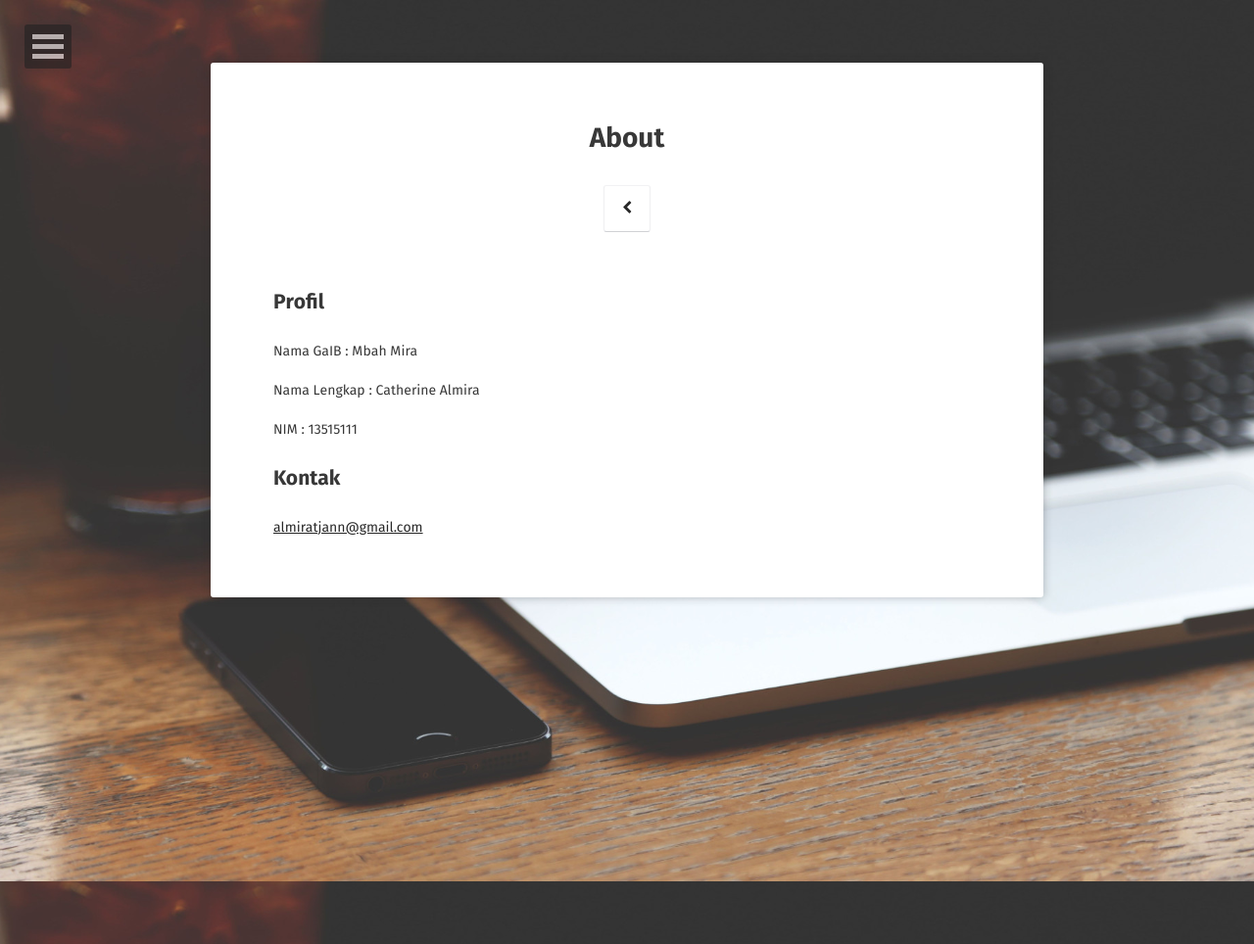
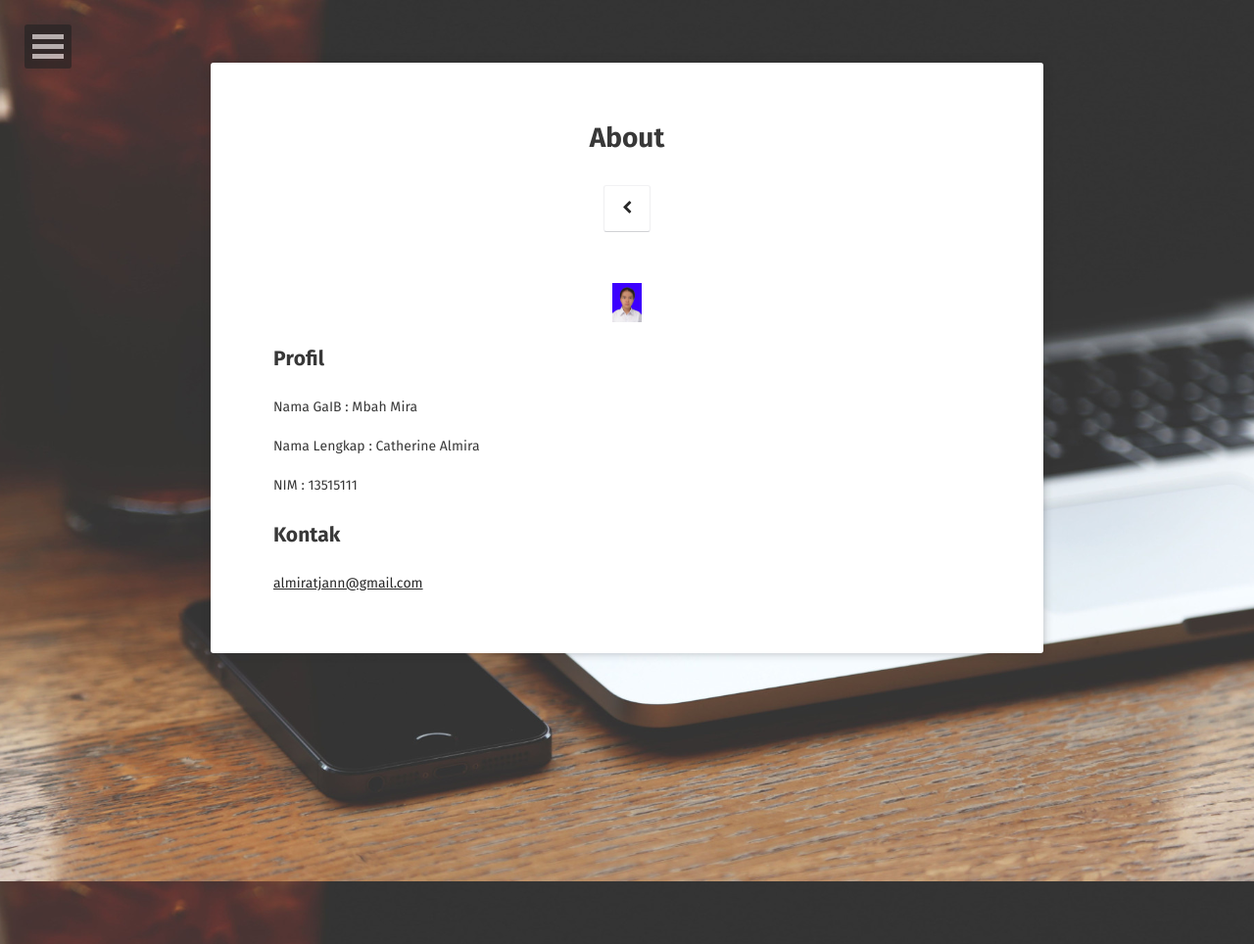
Before and after one commit to calmira/Speech-Processing, a Jekyll site: the page built from about/index.md, in a window 1280 px wide. Shown: the whole page at 98% size. Built offline with Jekyll 4.4.1, drawn with Linux system fonts in a browser that asks for light colours; some web fonts are replaced.

Commit message:
Update index.md

```diff
--- a/about/index.md
+++ b/about/index.md
@@ -6,7 +6,12 @@ date: 2017-05-28
 comments: false
 ---
 
+<p align="center">
+  <img src="/assets/img/avatar.jpg" style="width:30px;height:40px">
+</p>
+
 ## Profil
+
 Nama GaIB       : Mbah Mira
 
 Nama Lengkap    : Catherine Almira
```
